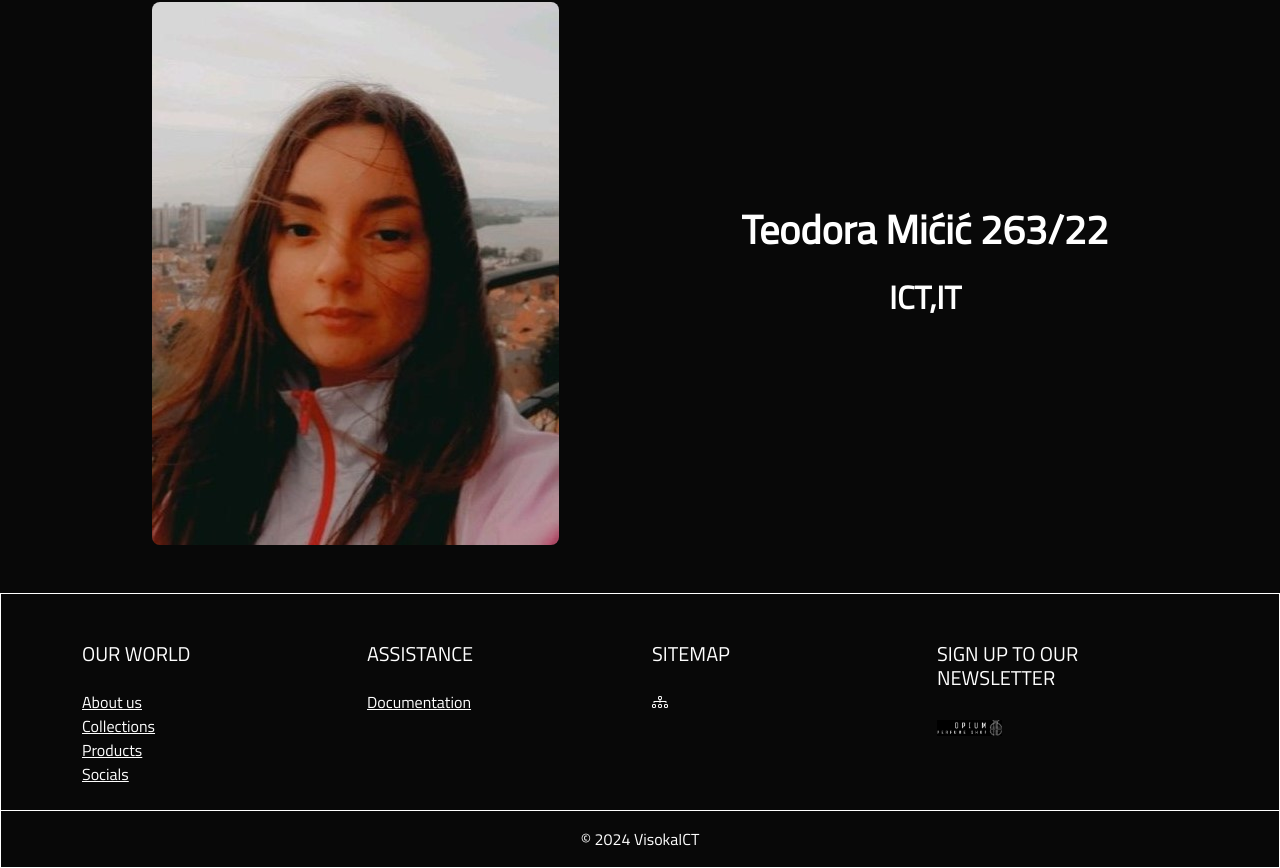
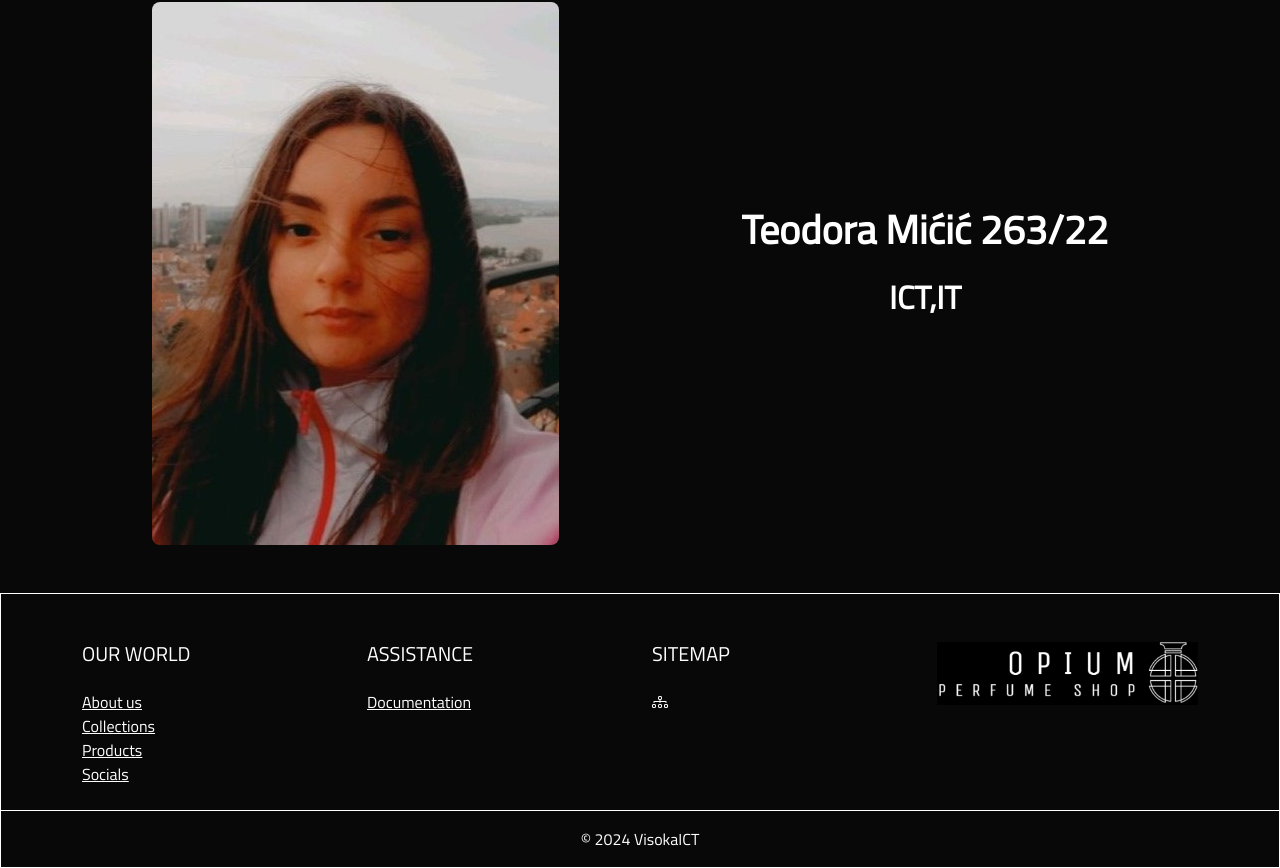
Before and after one commit to macouni/opiumperfume, a plain HTML site: page author.html in a window 1280 px wide. Shown: the part 432-1300 px from the top of the page. Drawn offline with nearby package versions, Linux system fonts and the light colour scheme.

Commit message:
Update author.html

```diff
--- a/author.html
+++ b/author.html
@@ -92,15 +92,9 @@
               </li>
             </ul>
           </div>
-          <div class="col-lg-3 col-md-6 mb-4 mb-lg-0">
-            <h5 class="text-uppercase mb-4">Sign up to our newsletter</h5>
-
-            <div class="form-outline form-white mb-4">
-            <div class="col-lg-3 col-md-6 mb-4 mb-lg-0">
+           <div class="col-lg-3 col-md-6 mb-4 mb-lg-0">
                 <img src="assets/img/ftlogo.png" alt="ftLogo"/>
-              </div>
-            </div>
-          </div>
+           </div>
         </div>
       </div>
       <div class="text-center p-3 border-top border-white">
```
